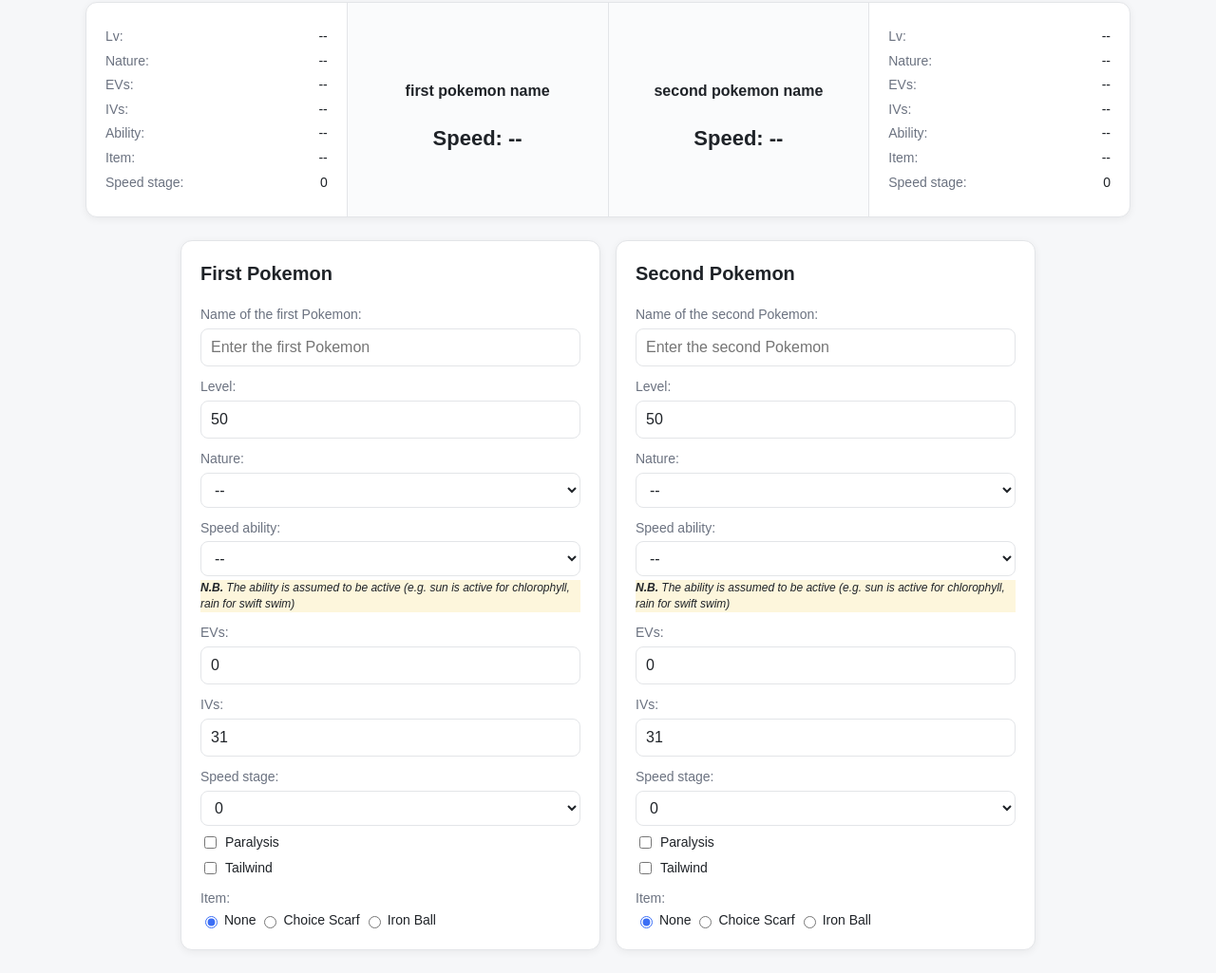
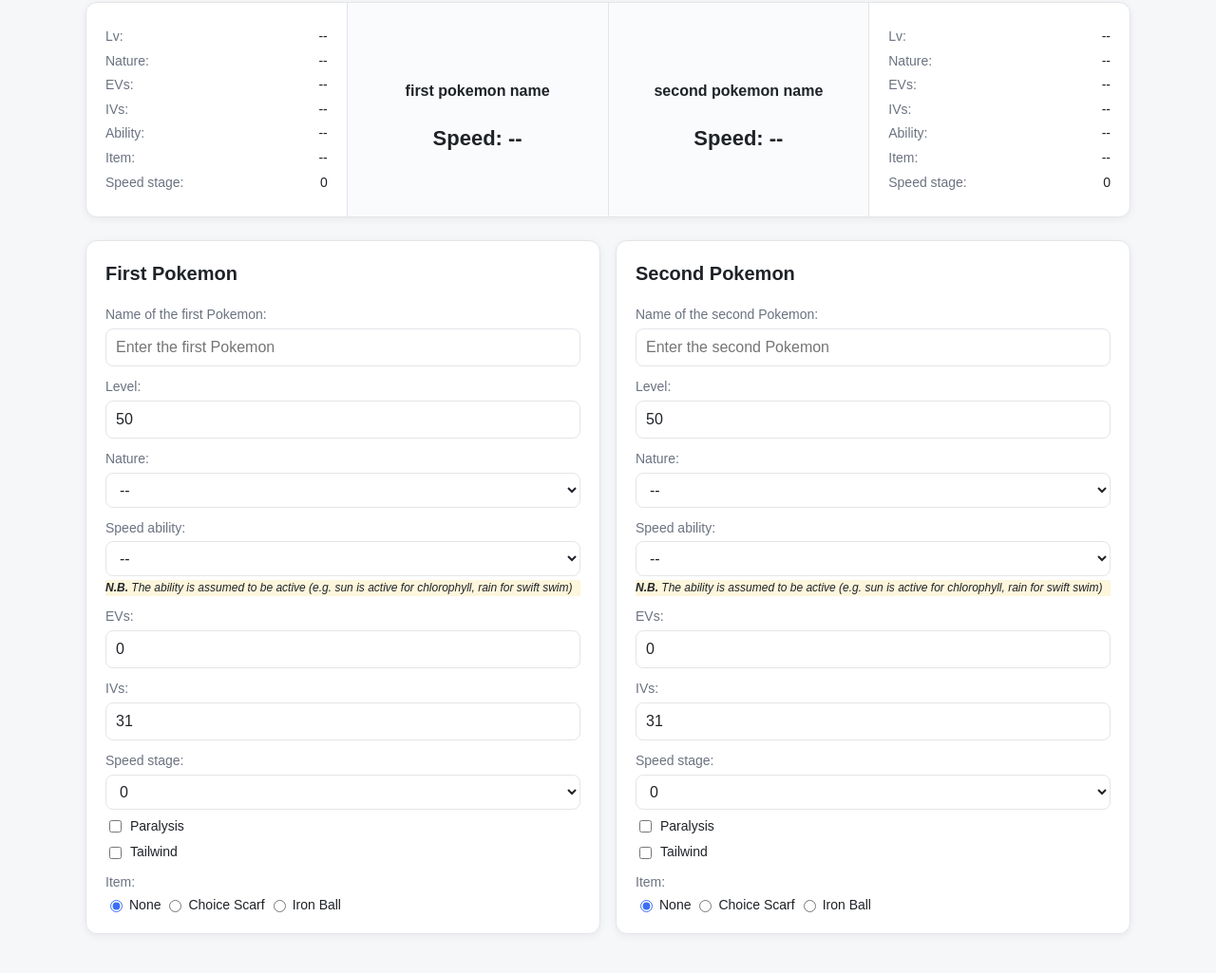
Before and after one commit to ColomboGiacomo/does-it-outspeed, a plain HTML site: page index.html in a window 1280 px wide. Shown: the part 231-1256 px from the top of the page at 95% size. Drawn offline with Linux system fonts and the light colour scheme.

Commit message:
modify of result style

```diff
--- a/style.css
+++ b/style.css
@@ -25,6 +25,7 @@
     /* Forme */
     --radius: 12px;
     --shadow: 0 2px 8px rgba(0, 0, 0, 0.06);
+    --content-width: 1100px;
 }
 
 body{
@@ -193,7 +194,7 @@ main{
 .fields-row {
     display: flex;
     gap: 16px;
-    max-width: 900px;
+    max-width: var(--content-width);
     margin: 24px auto 0;
 }
 
@@ -208,7 +209,7 @@ main{
 
 /* La scheda della sfida */
 .battle-card {
-    max-width: 1100px;
+    max-width: var(--content-width);
     margin: 0 auto;
     background-color: var(--surface);
     border: 1px solid var(--border);
```
